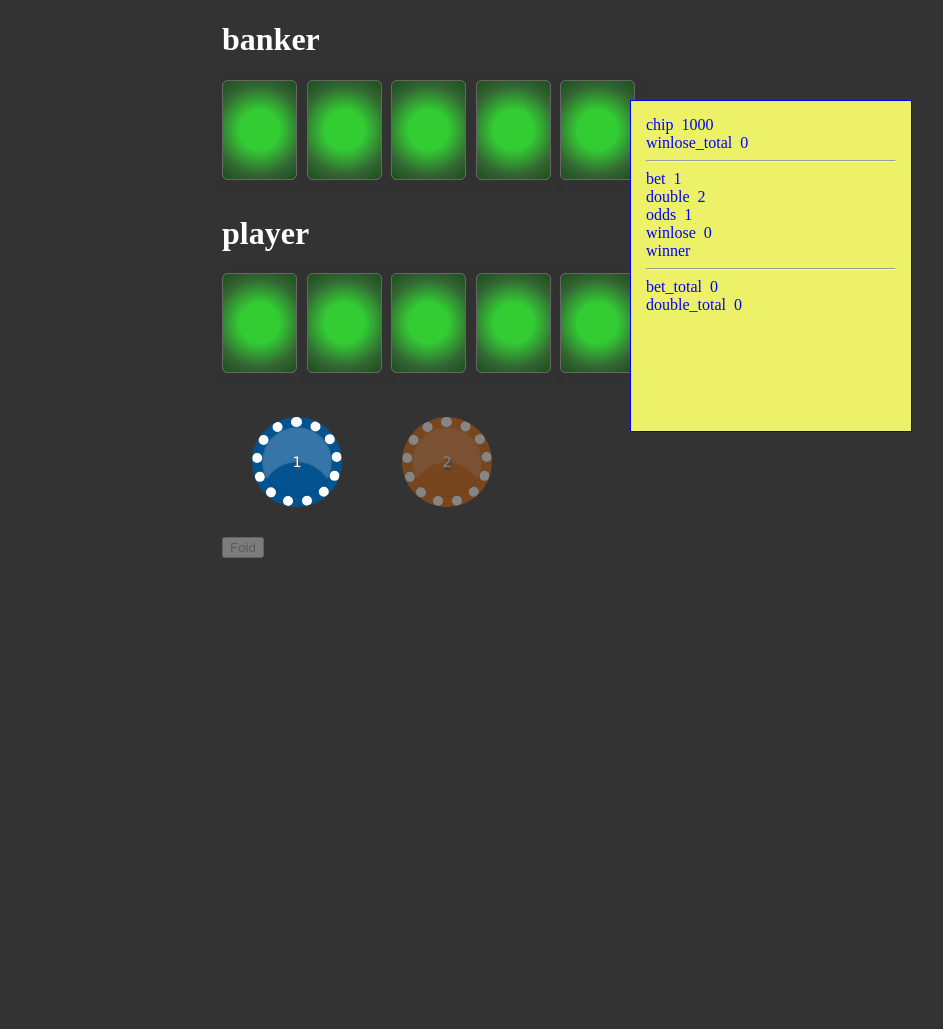
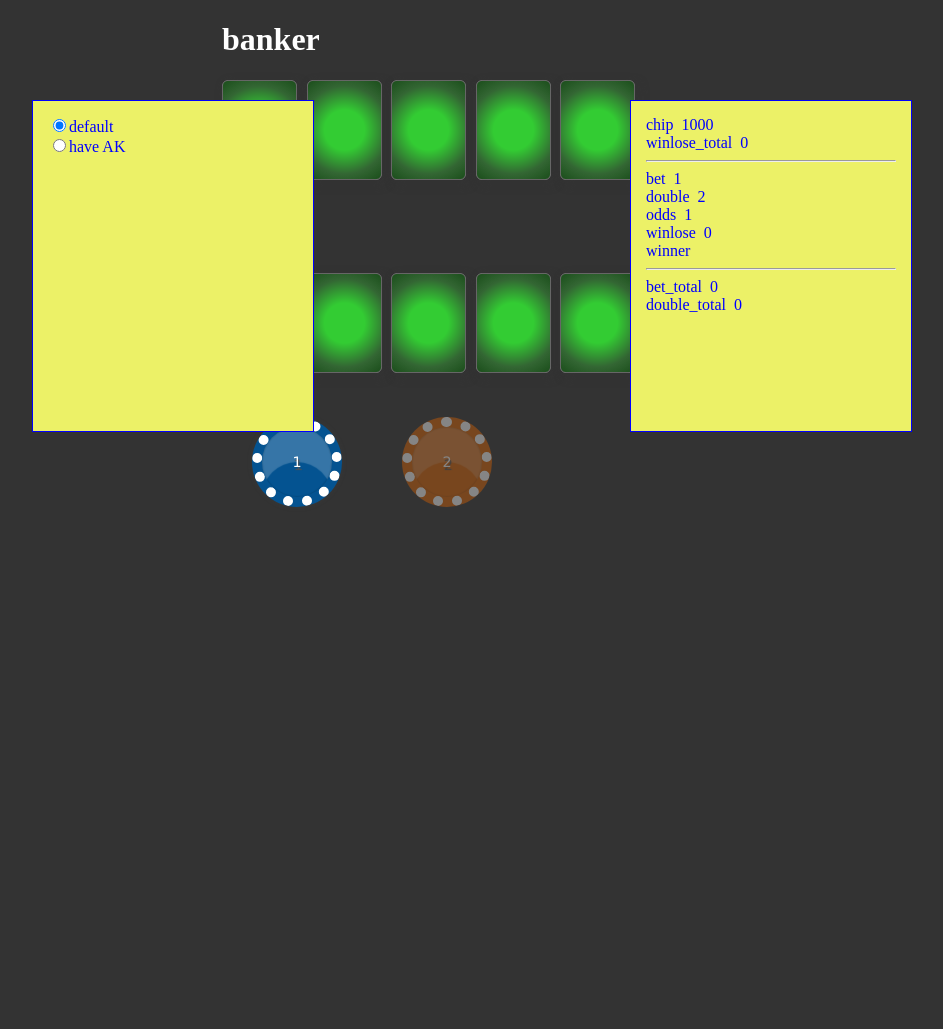
Before and after one commit to vavarrm/Caribbean.Poker, a CodeIgniter app: the page made by application/views/Game/index.tpl in a window 1280 px wide. Shown: the whole page, without its empty margins (168-1111 px from the left). After the commit the page ends 800 px from the top, so only its background shows below. Run offline with CodeIgniter, Linux system fonts and the light colour scheme; some libraries are stand-ins or nearby versions.

Commit message:
超不多了

```diff
--- a/application/libraries/MyPoker.php
+++ b/application/libraries/MyPoker.php
@@ -7,7 +7,7 @@
 		{
 
 			$this->card = array();
-			$this->cardNums = 2;
+			$this->cardNums = 1;
 			$this->suit = array(
 				's',
 				'h',
@@ -64,7 +64,7 @@
 		{
 			srand((double)microtime()*1000000);
 			$card_nums = count($this->card);
-			// var_dump($this->card);
+
 			for($i=0;$i<$card_nums*3 ;$i++)
 			{
 				$a = rand(0,$card_nums-1);
--- a/application/views/Game/index.tpl
+++ b/application/views/Game/index.tpl
@@ -24,6 +24,10 @@
 				<hr>
 				<div id="info_bet_total">bet_total&nbsp;&nbsp;<span>1</span></div>
 				<div id="info_double_total">double_total&nbsp;&nbsp;<span>0</span></div>
+			</div>
+			<div id="leftDiv">
+				 <input type="radio" name="game_type" value="1" checked>default<br>
+				 <input type="radio" name="game_type" value="2" >have AK<br>
 			</div>
 			<div class="playingCards fourColours rotateHand">
 				<h1>banker</h1>
@@ -107,7 +111,7 @@
 			</div>
 			<div class="clear"></div>
 			<button id="new" class="hidden">new</button>
-			<button id="fold" disabled="disabled">Fold</button>
+			<button id="fold" class="hidden" disabled="disabled">Fold</button>
 		</div>
 	</div>
 </body>
--- a/css/game/index.css
+++ b/css/game/index.css
@@ -6,7 +6,7 @@ body
 .container {
 
   width: 100%;
-  height: 1000px;
+  /* height: 1000px; */
 
 }
 .wrap {
@@ -109,7 +109,17 @@ div.disabled {
     font-size: 16px;
 	color: blue;
 }
-#article {
-	position: absolute;
+#leftDiv {
+	position: fixed;
     top: 100px;
+    left: 200px;
+    width: 250px;
+    height: 300px;
+    z-index: 10000;
+    background-color: #ecf167;
+    border-width: 1px;
+    border-style: solid;
+    padding: 15px;
+    font-size: 16px;
+	color: blue;
 }
--- a/js/game/index.js
+++ b/js/game/index.js
@@ -3,6 +3,7 @@ $(function() {
 	var bet =1;
 	var bet_total =0;
 	var fold = 0;
+	var game_tpye = 1;
 	var double_total =0;
 	var zeor_number = 1000000000;
 	var odds = 1;
@@ -38,8 +39,12 @@ $(function() {
 
 	$('#bet').bind('click', function(e){
 		e.preventDefault();
+		if($(this).hasClass("disabled"))
+		{
+			return false;
+		}
 		$(this).addClass("disabled");
-		$('#fold').removeAttr("disabled");
+		$('#fold').removeAttr("disabled").show();
 		$('#double').removeClass("disabled");
 		newGame();
 	})
@@ -50,8 +55,10 @@ $(function() {
 		winlose ='-1';
 		$(this).attr("disabled" ,true);
 		$('#bet').removeClass("disabled");
-		$('#fold').attr("disabled");
+		$(this).attr("disabled");
+		$(this).hide();
 		$('#double').addClass("disabled");
+
 		fold = 1;
 		getWinner();
 		upinfo();
@@ -65,7 +72,7 @@ $(function() {
 		}
 		$(this).addClass("disabled");
 		$('#bet').removeClass("disabled");
-		$('#fold').attr("disabled" , true);
+		$('#fold').attr("disabled" , true).hide();
 
 		doDouble();
 	})
@@ -186,6 +193,7 @@ $(function() {
 		var res ,suit, suit_img, rank, rank_str ;
 		winner ='';
 		fold = 0;
+		game_type = $('input[name=game_type]:checked').val();
 		// chip -=1;
 		doBet();
 		bet_total +=1;
@@ -193,11 +201,16 @@ $(function() {
 		$.ajax({
 			type: 'POST',
 			url: '/GameAPI/start',
-			data: '{"player":"tom"}', // or JSON.stringify ({name: 'jonas'}),
+			data: '{"player":"tom","game_type":"'+game_type+'"}', // or JSON.stringify ({name: 'jonas'}),
 			success: function(data) {
+				if(data["body"]["status"] !='100')
+				{
+					var errormsg = data["body"]["msg"];
+					alert(errormsg );
+					return false;
+				}
 				banker_card_info = data["body"]['card']['banker'];
 				player_card_info = data["body"]['card']['player'];
-
 				$('.player_card .card').attr('class' ,'card');
 				$('.player_card .card').addClass('back');
 				$.each(player_card_info['handcard'], function( index, value ) {
```
Also changed, not shown: application/controllers/GameAPI.php (+9 -4 lines), application/libraries/MyCaribbeanPoker.php (+47 -39 lines).
